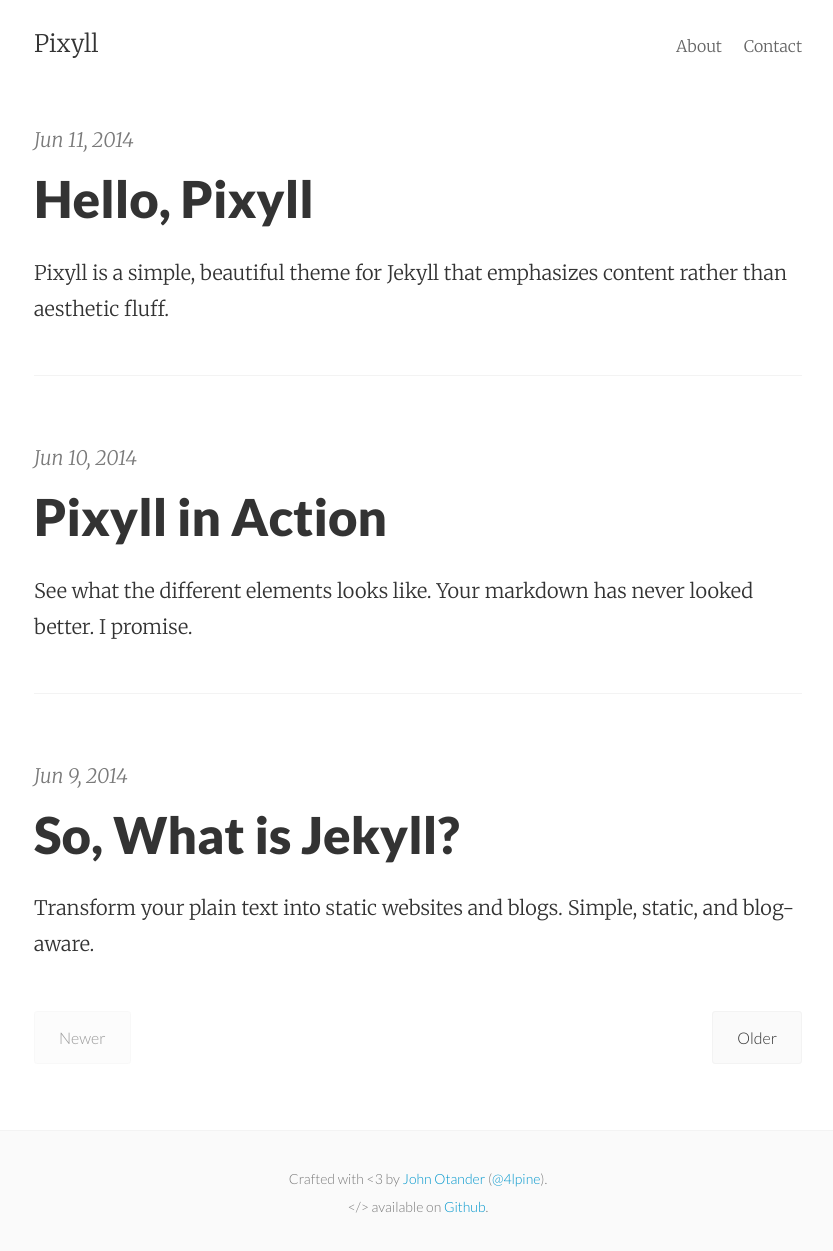
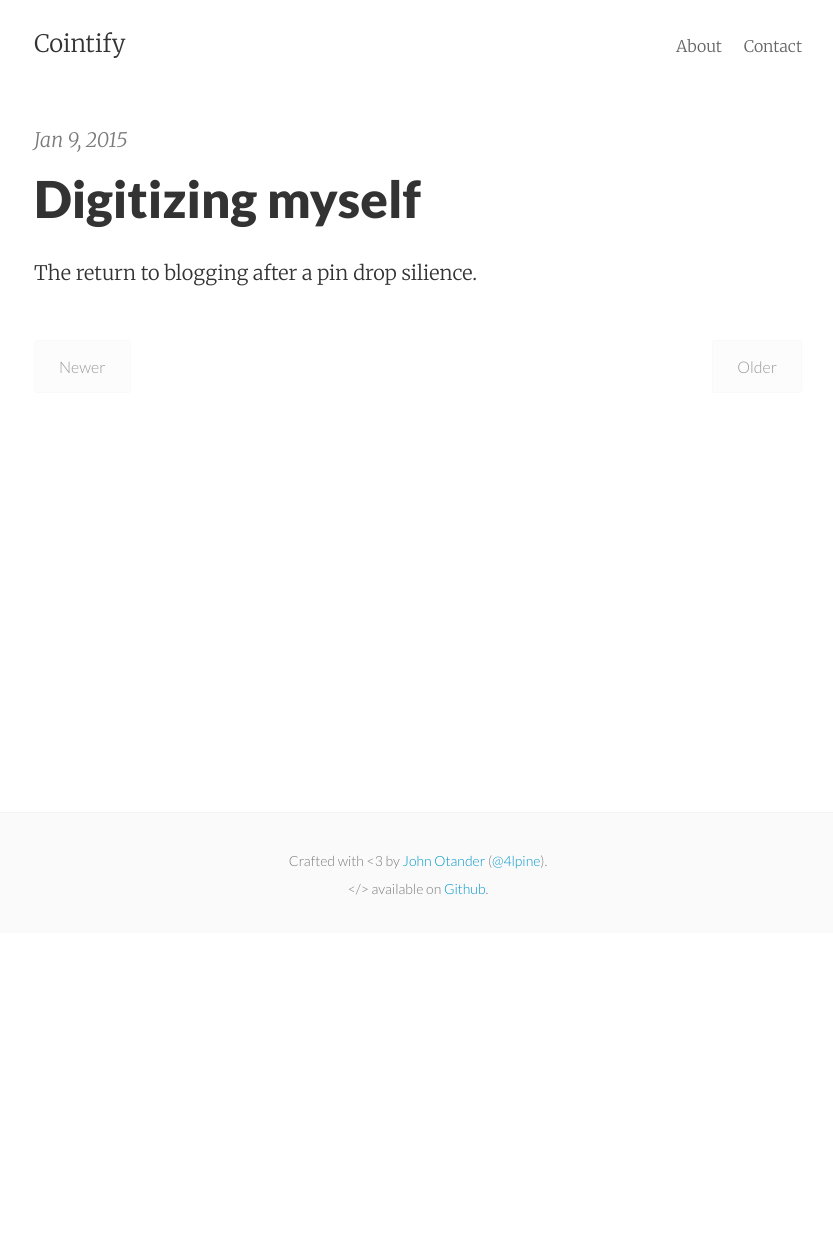
Before and after one commit to cointify/cointify.github.io, a Jekyll site: the page built from index.html, in a window 1280 px wide. Shown: the whole page, without its empty margins (222-1055 px from the left). Built offline with Jekyll 4.4.1, drawn with Linux system fonts in a browser that asks for light colours; Markdown is read by kramdown in place of the engine named in the settings; the list of posts is cut into pages by our own code; after the commit the page ends 933 px from its top, so only the background shows below that.

Commit message:
Added first post. Removed old.

```diff
--- a/_config.yml
+++ b/_config.yml
@@ -1,16 +1,16 @@
 # Site settings
-title:       Pixyll
-email:       your_email@example.com
-author:      John Otander
-description: "A simple, beautiful theme for Jekyll that emphasizes content rather than aesthetic fluff."
+title:       Cointify
+email:       xxxv.coin@gmail.com
+author:      Jatinder Singh
+description: "The year when I digitize myself"
 baseurl:     ""
-url:         "http://pixyll.com"
+url:         "http://cointify.github.io"
 
 # Google analytics
 google_analytics:
 
 # Optional features
-animated:           false
+animated:           true
 show_related_posts: false
 show_post_footers:  false
 
--- a/_posts/2014-06-09-so-what-is-jekyll.md
+++ /dev/null
@@ -1,17 +0,0 @@
----
-layout:     post
-title:      So, What is Jekyll?
-date:       2014-06-09 12:32:18
-summary:    Transform your plain text into static websites and blogs. Simple, static, and blog-aware.
-categories: jekyll pixyll
----
-
-Jekyll is a tool for transforming your plain text into static websites and
-blogs. It is simple, static, and blog-aware. Jekyll uses the
-[Liquid](http://docs.shopify.com/themes/liquid-basics) templating
-language and has builtin [Markdown](http://daringfireball.net/projects/markdown/)
-and [Textile](http://en.wikipedia.org/wiki/Textile_(markup_language)) support.
-
-It also ties in nicely to [Github Pages](https://pages.github.com/).
-
-Learn more about Jekyll on their [website](http://jekyllrb.com/).
--- a/_posts/2014-06-10-see-pixyll-in-action.md
+++ /dev/null
@@ -1,89 +0,0 @@
----
-layout:     post
-title:      Pixyll in Action
-date:       2014-06-10 12:31:19
-summary:    See what the different elements looks like. Your markdown has never looked better. I promise.
-categories: jekyll pixyll
----
-
-There is a significant amount of subtle, yet precisely calibrated, styling to ensure
-that your content is emphasized while still looking aesthetically pleasing.
-
-All links are easy to [locate and discern](#), yet don't detract from the harmony
-of a paragraph. The _same_ goes for italics and __bold__ elements. Even the the strikeout
-works if <del>for some reason you need to update your post</del>. For consistency's sake,
-<ins>The same goes for insertions</ins>, of course.
-
-### Code, with syntax highlighting
-
-Code blocks use the [solarized](http://ethanschoonover.com/solarized) theme. Both the light and
-dark versions are included, so you can swap them out easily. _Solarized Dark_ is the default.
-
-{% highlight ruby %}
-class Awesome < ActiveRecord::Base
-  include EvenMoreAwesome
-
-  validates_presence_of :something
-  validates :email, email_format: true
-
-  def initialize(email, name = nil)
-    self.email = email
-    self.name = name
-  end
-end
-{% endhighlight %}
-
-# Headings!
-
-They're responsive, and well-proportioned (in `padding`, `line-height`, `margin`, and `font-size`).
-They also heavily rely on the awesome utility, [BASSCSS](http://www.basscss.com/).
-
-##### They draw the perfect amount of attention
-
-This allows your content to have the proper informational and contextual hierarchy. Yay.
-
-### There are lists, too
-
-  * Apples
-  * Oranges
-  * Potatoes
-  * Milk
-
-  1. Mow the lawn
-  2. Feed the dog
-  3. Dance
-
-### Images look great, too
-
-![desk](https://cloud.githubusercontent.com/assets/1424573/3378137/abac6d7c-fbe6-11e3-8e09-55745b6a8176.png)
-
-
-### There are also pretty colors
-
-Also the result of [BASSCSS](http://www.basscss.com/), you can <span class="bg-dark-gray white">highlight</span> certain components
-of a <span class="red">post</span> <span class="mid-gray">with</span> <span class="green">CSS</span> <span class="orange">classes</span>.
-
-I don't recommend using blue, though. It looks like a <span class="blue">link</span>.
-
-### Stylish blockquotes included
-
-You can use the markdown quote syntax, `>` for simple quotes.
-
-> Lorem ipsum dolor sit amet, consectetur adipiscing elit. Suspendisse quis porta mauris.
-
-However, you need to inject html if you'd like a citation footer. I will be working on a way to
-hopefully sidestep this inconvenience.
-
-<blockquote>
-  <p>
-    Perfection is achieved, not when there is nothing more to add, but when there is nothing left to take away.
-  </p>
-  <footer><cite title="Antoine de Saint-Exupéry">Antoine de Saint-Exupéry</cite></footer>
-</blockquote>
-
-### There's more being added all the time
-
-Checkout the [Github repository](https://github.com/johnotander/pixyll) to request,
-or add, features.
-
-Happy writing.
--- a/_posts/2014-06-11-welcome-to-pixyll.markdown
+++ /dev/null
@@ -1,26 +0,0 @@
----
-layout:     post
-title:      Hello, Pixyll
-date:       2014-06-11 15:31:19
-summary:    Pixyll is a simple, beautiful theme for Jekyll that emphasizes content rather than aesthetic fluff.
-categories: jekyll pixyll
----
-
-Hello.
-
-Pixyll is a simple, beautiful theme for Jekyll that emphasizes content rather than aesthetic fluff. It's mobile _first_, fluidly responsive, and delightfully lightweight.
-
-It's pretty minimal, but leverages large type and drastic contrast to make a statement, on all devices.
-
-<blockquote>
-  <p>
-    Perfection is achieved, not when there is nothing more to add, but when there is nothing left to take away.
-  </p>
-  <footer><cite title="Antoine de Saint-Exupéry">Antoine de Saint-Exupéry</cite></footer>
-</blockquote>
-
-## Where is it?
-
-Checkout the [Github repository](https://github.com/johnotander/pixyll) to download it, request a feature, or report a bug.
-
-It's free, and open source ([MIT](http://opensource.org/licenses/MIT)).
--- /dev/null
+++ b/_posts/2015-01-09-return-of-blogging.md
@@ -0,0 +1,9 @@
+---
+layout:     post
+title:      Digitizing myself
+date:       2015-01-09 12:23:00
+summary:    The return to blogging after a pin drop silience.
+categories: general
+---
+
+The last time I blog was almost 3 years ago and since then there has been a pin drop silence.
```
Also changed, not shown: _posts/2014-06-08-pixyll-has-pagination.md (deleted, +0 -9 lines).
